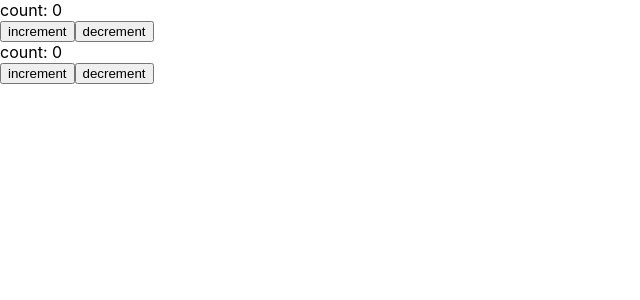
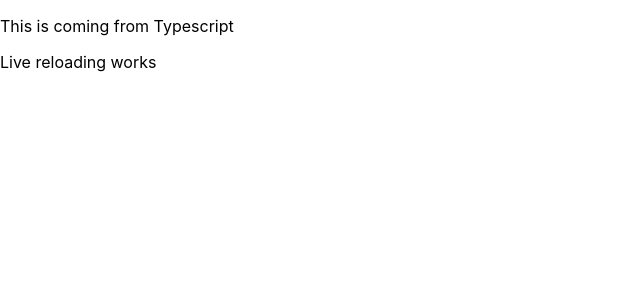
Before and after one commit to David10238/react-playground, a React (Create React App) app: page / in a window 1280 px wide. Shown: the top 300 px of the page, without its empty margins (0-640 px from the left). Built offline with nearby package versions, Linux system fonts and the light colour scheme.

Commit message:
added Typescript and TypescriptTest component

```diff
--- a/src/App.js
+++ b/src/App.js
@@ -8,6 +8,7 @@
 import BetterForm from "./components/BetterForm";
 import ValidatedForm from "./components/ValidatedForm";
 import FetchingAPIData from "./components/FetchingAPIData";
+import TypeScriptTest from "./components/TypescriptTest";
 
 const FunctionComponent = (props) => (
   <div>
@@ -83,6 +84,8 @@
   };
 
   render() {
+    return <TypeScriptTest />;
+
     return (
       <div>
         <Counter
--- /dev/null
+++ b/src/components/TypescriptTest.tsx
@@ -0,0 +1,9 @@
+
+import React from "react"
+
+const TypeScriptTest:React.FC = () => <div>
+    <p>This is coming from Typescript</p>
+    <p>Live reloading works</p>
+</div>
+
+export default TypeScriptTest
--- /dev/null
+++ b/src/react-app-env.d.ts
@@ -0,0 +1 @@
+/// <reference types="react-scripts" />
```
Also changed, not shown: package.json (+8 -0 lines), tsconfig.json (added, +26 -0 lines), 1 other file (tests, documents, lock files or other folders).
